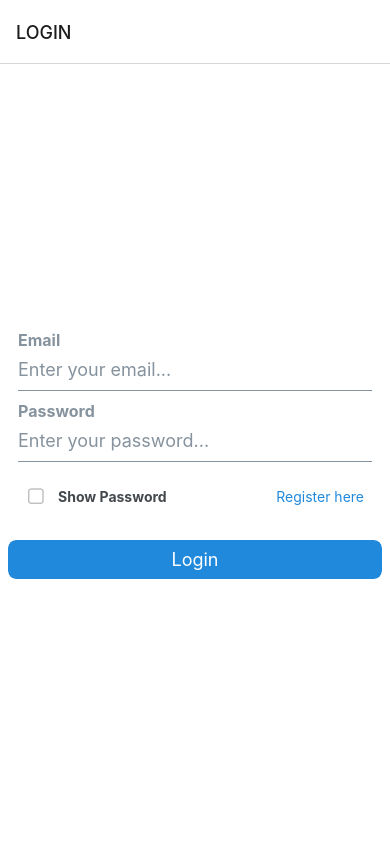
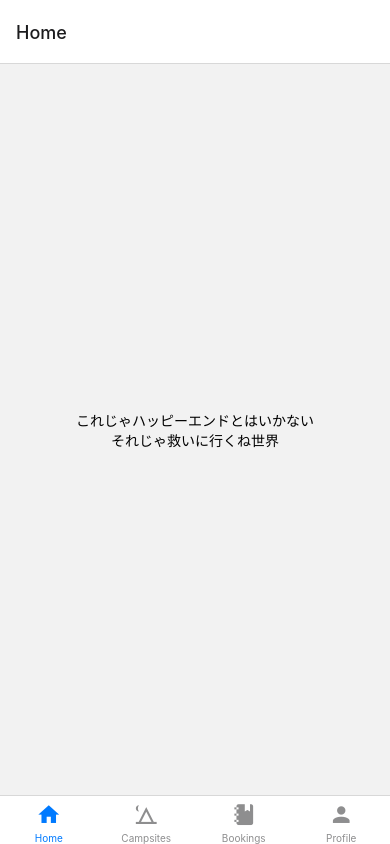
Before and after one commit to bimodwilaksono/arthemis-mobile, a React Native app: screen / in a window 390 px wide. Built offline with nearby package versions, Linux system fonts and the light colour scheme.

Commit message:
[ADD] slicing bottom navigation

```diff
--- a/App.js
+++ b/App.js
@@ -7,6 +7,7 @@ import { NavigationContainer } from "@react-navigation/native";
 import { createStackNavigator } from "@react-navigation/stack";
 import { LOGIN, REGISTER } from "./src/shared/constants/routes";
 import StackNavigator from "./src/shared/navigation/StackNavigator";
+import NavigatorAtBottom from "./src/shared/navigation/NavigatorAtBottom";
 
 const Stack = createStackNavigator();
 
@@ -21,7 +22,8 @@ export default function App() {
     return (
         <ThemeProvider theme={theme}>
             <NavigationContainer>
-                <StackNavigator />
+                {/* <StackNavigator /> */}
+                <NavigatorAtBottom/>
             </NavigationContainer>
         </ThemeProvider>
     );
```
Also changed, not shown: package.json (+5 -3 lines), 1 other file (tests, documents, lock files or other folders).
